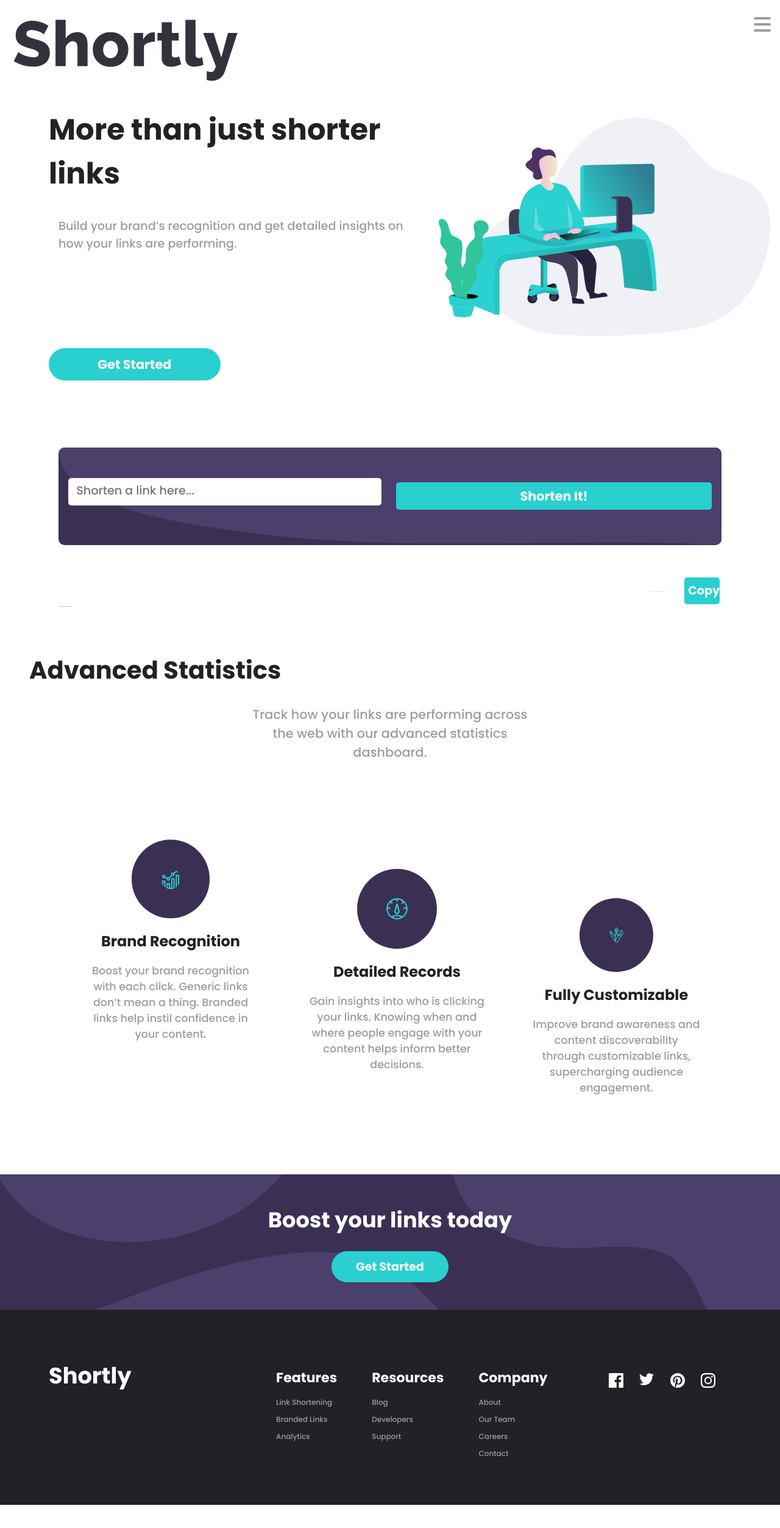
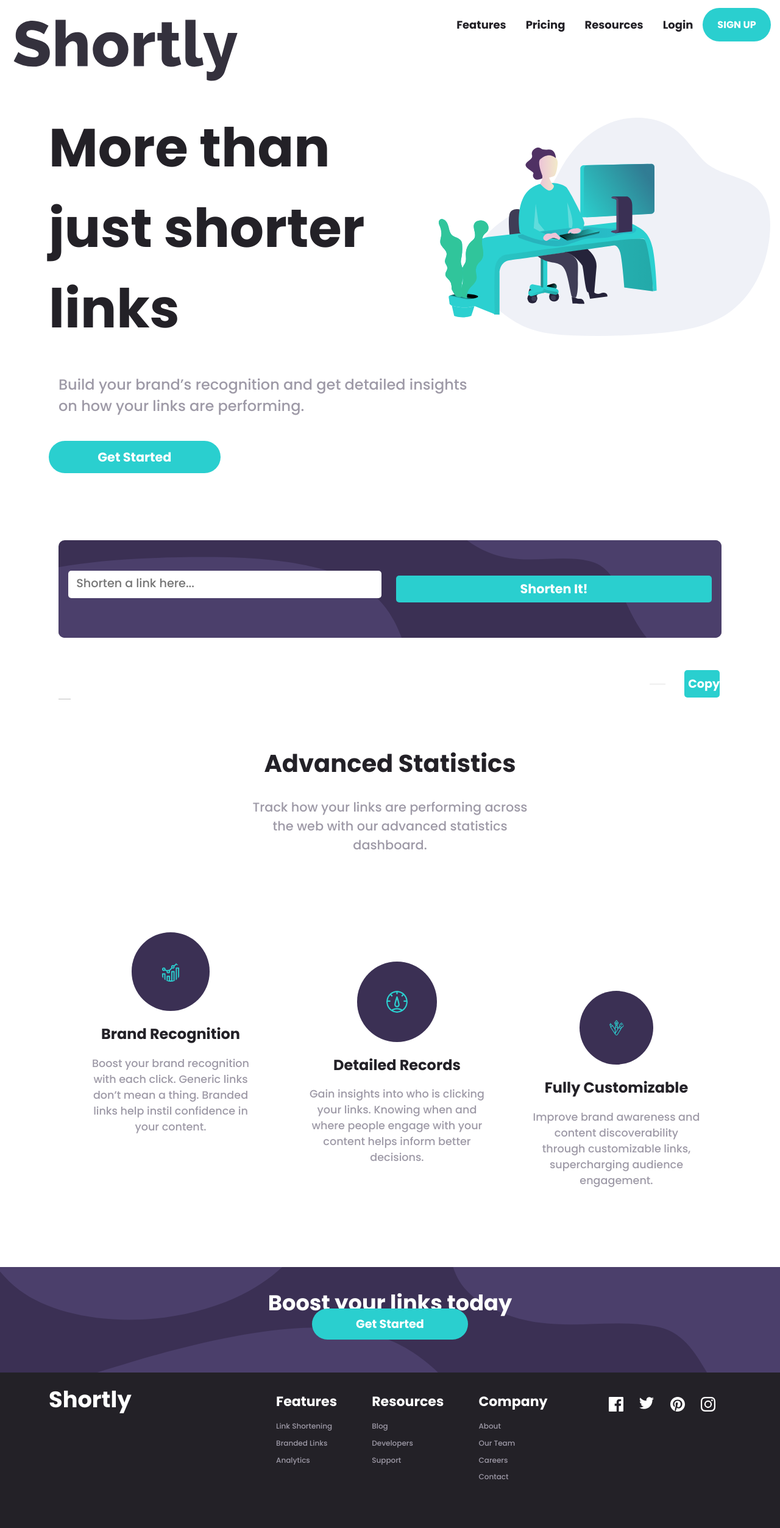
Before and after one commit to Vivianie-P/URL-Project, a React (Create React App) app: page / in a window 1280 px wide. Shown: the whole page at 61% size. Before the commit the page ends 2468 px from the top, so only its background shows below. Built offline with nearby package versions, Linux system fonts and the light colour scheme.

Commit message:
fixed boost section

```diff
--- a/src/App.css
+++ b/src/App.css
@@ -8,8 +8,9 @@
 }
 
 .App {
-	width: 100%;
+	width: 100vw;
 	background-color: white;
+	overflow-x: hidden;
 }
 
 .container {
--- a/src/components/Boost.css
+++ b/src/components/Boost.css
@@ -41,7 +41,6 @@
 	display: flex;
 	justify-content: center;
 	align-items: center;
-	height: 100%;
 }
 
 .boost-btn {
@@ -65,17 +64,23 @@
 	}
 	.desktop-boost-bg {
 		display: flex;
+		position: absolute;
 		width: 100%;
-		grid-area: 1/1;
+		height: 10.8rem;
 		background-color: hsl(257, 27%, 26%);
 	}
 
 	.boost-title {
 		font-size: 2.2rem;
-		margin-top: 3rem;
+		margin-top: 2rem;
+		z-index: 99;
 	}
 
+	.boost-btn-container {
+		height: 13.2vh;
+	}
 	.boost-btn {
-		width: 15%;
+		width: 20%;
+		z-index: 99;
 	}
 }
--- a/src/components/LowerLevelContent.css
+++ b/src/components/LowerLevelContent.css
@@ -16,6 +16,8 @@
 }
 
 .title {
+	display: flex;
+	justify-content: center;
 	font-size: 1.9rem;
 	font-family: "Poppins", sans-serif;
 	font-weight: 700;
--- a/src/components/MainContent.css
+++ b/src/components/MainContent.css
@@ -93,10 +93,11 @@
 
 	.mc-title {
 		text-align: left;
-		font-size: 3rem;
+		font-size: 5.5rem;
 	}
 
 	.main-ppg {
+		font-size: 1.5rem;
 		text-align: left;
 	}
 
--- a/src/components/Navbar.css
+++ b/src/components/Navbar.css
@@ -92,3 +92,21 @@
 	width: 100%;
 	list-style-type: none;
 }
+
+@media screen and (min-width: 600px) {
+	.desktop-nav {
+		display: flex;
+	}
+
+	.nav-menu-items {
+		flex-direction: row;
+	}
+
+	.nav-text a {
+		color: hsl(260, 8%, 14%);
+	}
+
+	.menu-bars {
+		display: none;
+	}
+}
--- a/src/components/Shortener.css
+++ b/src/components/Shortener.css
@@ -12,8 +12,7 @@
 	margin-top: 2.5rem;
 }
 
-.desktop-shorten-bg,
-.desktop-boost-bg {
+.desktop-shorten-bg {
 	display: none;
 }
 
@@ -132,6 +131,20 @@
 }
 
 @media screen and (min-width: 600px) {
+	.mobile-shorten-bg {
+		display: none;
+	}
+
+	.desktop-shorten-bg {
+		display: flex;
+		position: absolute;
+		margin: 0 auto;
+		width: 85%;
+		border-radius: 10px;
+		background-color: hsl(257, 27%, 26%);
+		height: 10rem;
+	}
+
 	.input-container {
 		display: flex;
 		justify-content: center;
```
